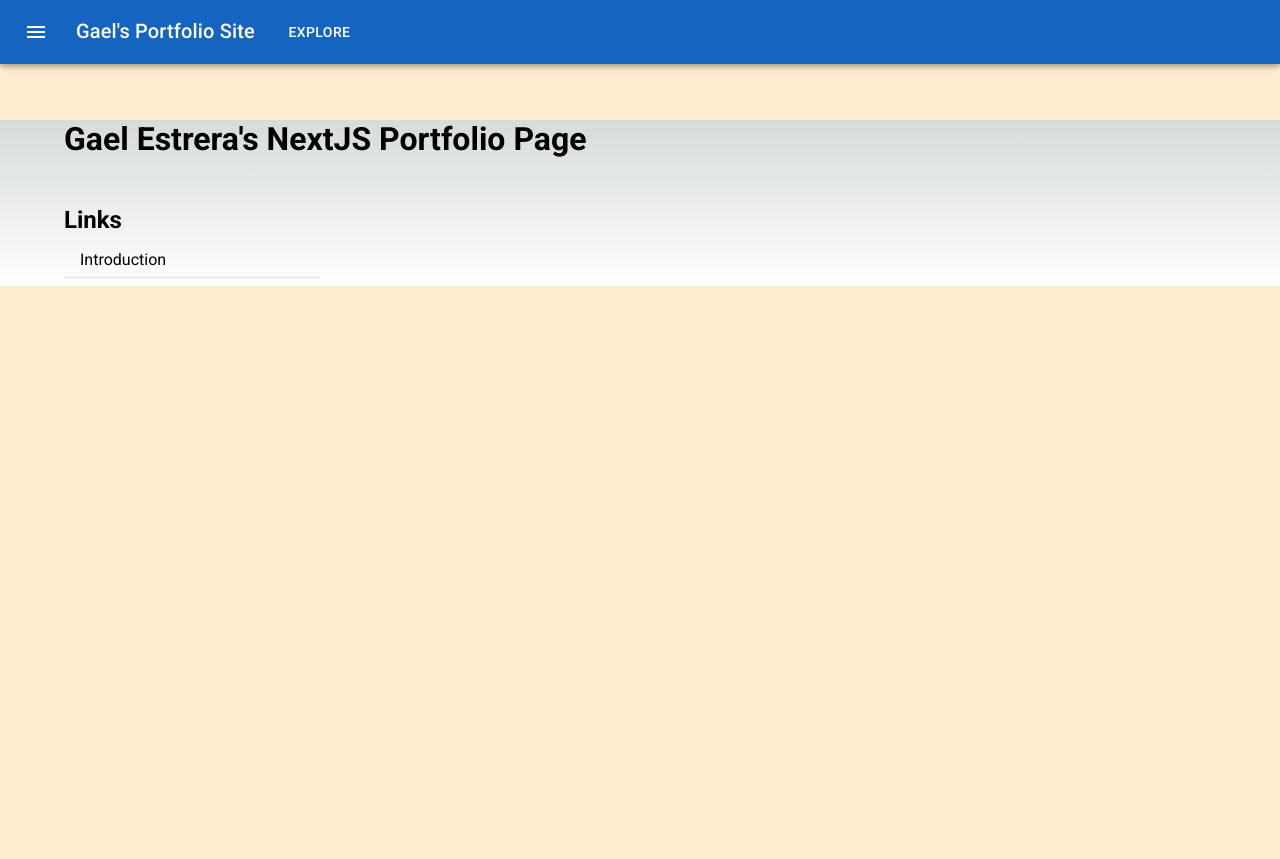
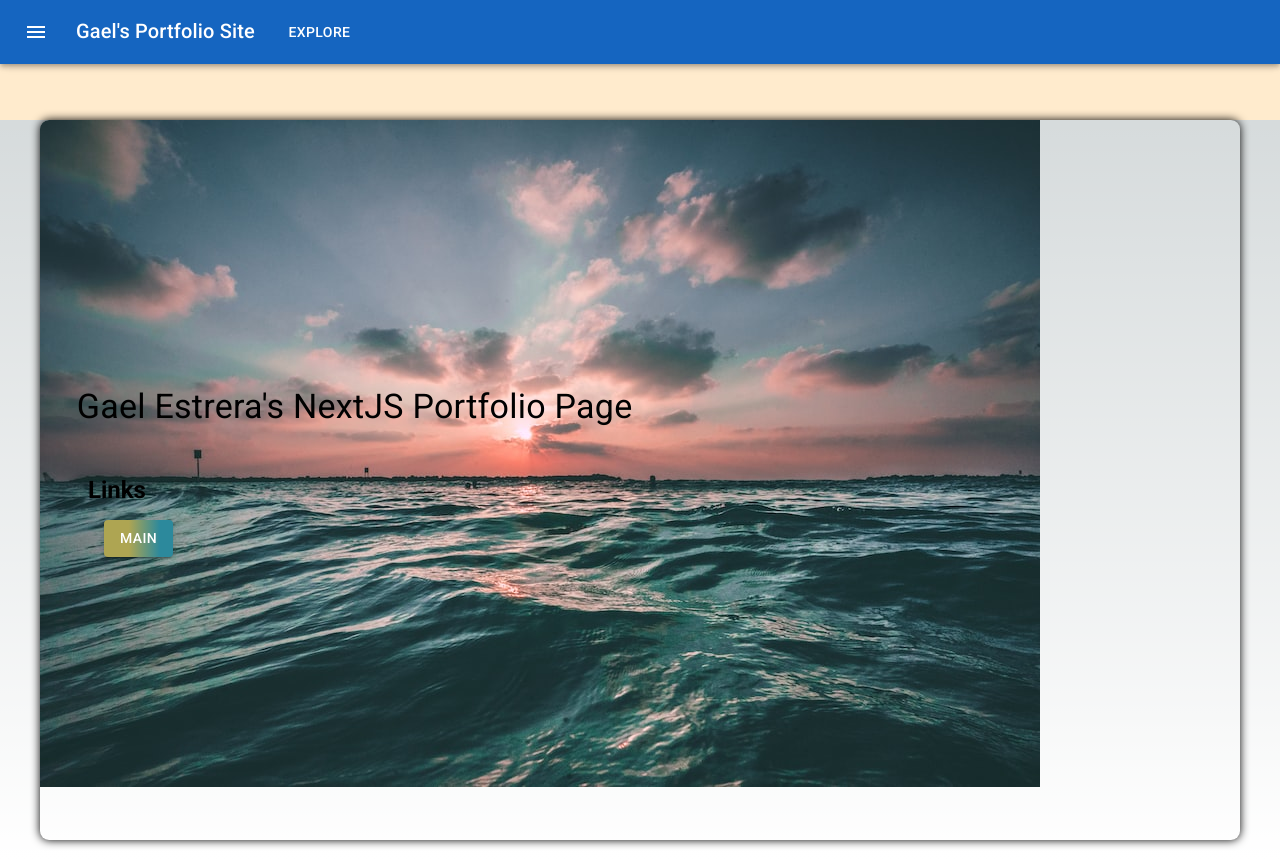
Before and after one commit to Decoretum/personalProject, a Next.js app: page / in a window 1280 px wide. Before the commit the page ends 800 px from the top, so only its background shows below. Built offline with nearby package versions, Linux system fonts and the light colour scheme.

Commit message:
feat: added images

```diff
--- a/src/pages/_app.tsx
+++ b/src/pages/_app.tsx
@@ -34,7 +34,7 @@
               </mui.IconButton>
 
               <mui.Typography variant="h6" component="div" sx={{ flexGrow: 1 }}>
-                <Link href='/Intro'>
+                <Link href='/'>
                   Gael's Portfolio Site
                 </Link>
                 <mui.Button
@@ -67,6 +67,14 @@
                   </mui.Typography>
                   </mui.MenuItem>
               </Link>
+
+              <Link href='/Intro'>
+                <mui.MenuItem>
+                  <mui.Typography>
+                    Overview
+                  </mui.Typography>
+                  </mui.MenuItem>
+              </Link>
             </mui.Menu>
 
             </mui.Toolbar>
--- a/src/pages/index.tsx
+++ b/src/pages/index.tsx
@@ -6,20 +6,27 @@
 export default function Home() {
   return (
     <>
-      <h1 style={{ fontFamily: "Roboto", marginLeft: '5vw' }}>
+      <mui.Container className={styles.bg}>
+        <mui.Typography variant='h4' style={{ marginLeft: '1vw' }}>
           Gael Estrera's NextJS Portfolio Page
-      </h1>
+        </mui.Typography>
 
         <mui.Container style={{ marginTop: "6vh", fontFamily: "Roboto" }}>
           <h2> Links </h2>
 
           <mui.List style={{ width: "20vw" }}>
             <Link href={"/Intro"}>
-            <mui.ListItem>Introduction</mui.ListItem>
+              <mui.ListItem>
+                <mui.Button variant='contained' className={styles.b1}>
+                  Main
+                </mui.Button>
+              </mui.ListItem>
               <mui.Divider />
             </Link>
           </mui.List>
         </mui.Container>
+      </mui.Container>
+      <br/>
     </>
   );
 }
--- a/src/styles/page.module.css
+++ b/src/styles/page.module.css
@@ -5,6 +5,24 @@
   align-items: center;
   padding: 6rem;
   min-height: 100vh;
+}
+
+.bg{
+  background-image: url('../pics/bg.jpeg');
+  background-repeat: no-repeat;
+  padding: 15px;
+  min-height: 90vh;
+  width: 78vw;
+  margin:auto;
+  border-radius: 9px;
+  align-content: center;
+  box-shadow: 0 0 10px #000;
+}
+
+.b1{
+  color: black;
+  background: rgb(174,165,82);
+  background: linear-gradient(90deg, rgba(174,165,82,1) 36%, rgba(44,137,156,1) 81%);
 }
 
 .description {
```
Also changed, not shown: src/pics/bg.jpeg (added). Lines whose indentation alone changed are shown as unchanged.
